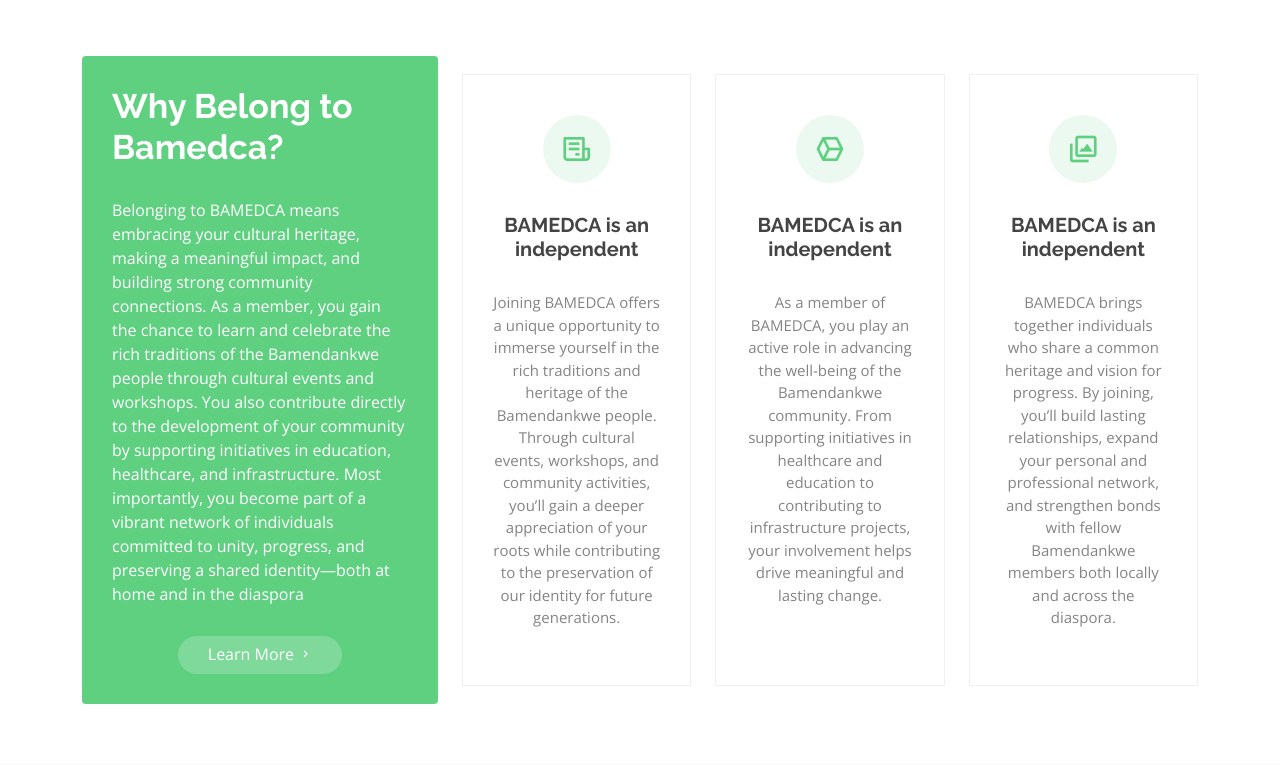
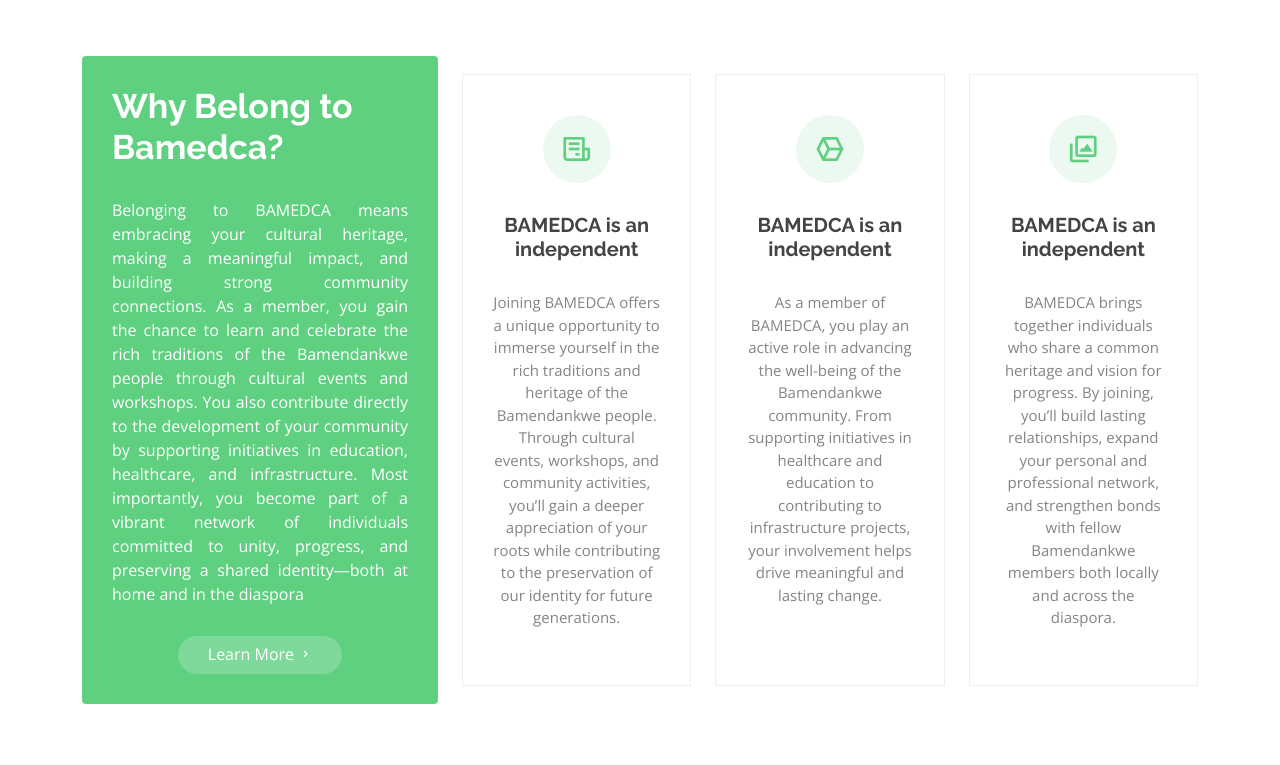
Before and after one commit to CarlsonNgwasiri/bamedca-project, a Django app: page / in a window 1280 px wide. Shown: the part 644-1409 px from the top of the page. Run offline with Django 3.2, Linux system fonts and the light colour scheme; data comes from the database, SQL or seed files in the repository; both versions use the stored data as it was after the commit; data that the repository does not hold is empty; some libraries are stand-ins or nearby versions.

Commit message:
justified why belong on home page

```diff
--- a/templates/home.html
+++ b/templates/home.html
@@ -51,7 +51,7 @@
           <div class="col-lg-4 d-flex align-items-stretch">
             <div class="content">
               <h3>Why Belong to Bamedca?</h3>
-              <p>
+              <p style="text-align: justify;">
                 {{home.whyBelong}}
               </p>
               <div class="text-center">
```
Also changed, not shown: db.sqlite3.
